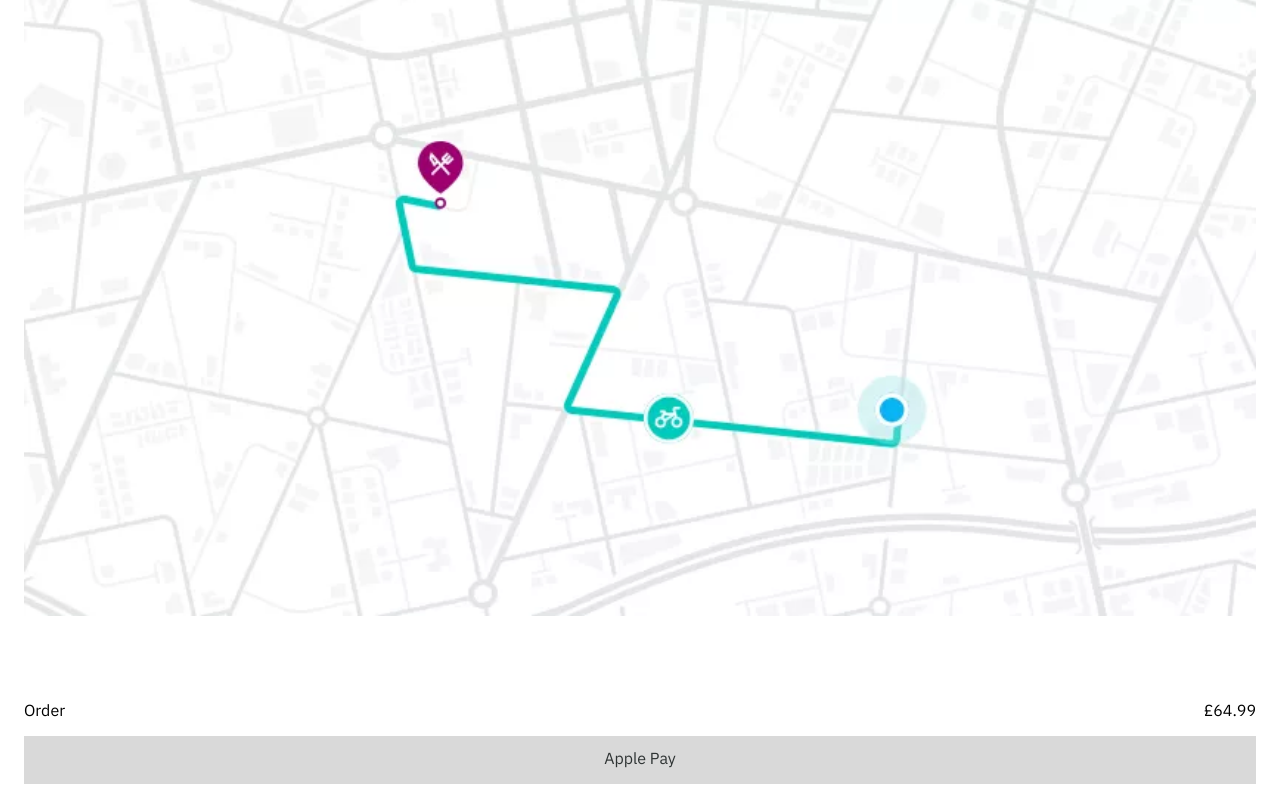
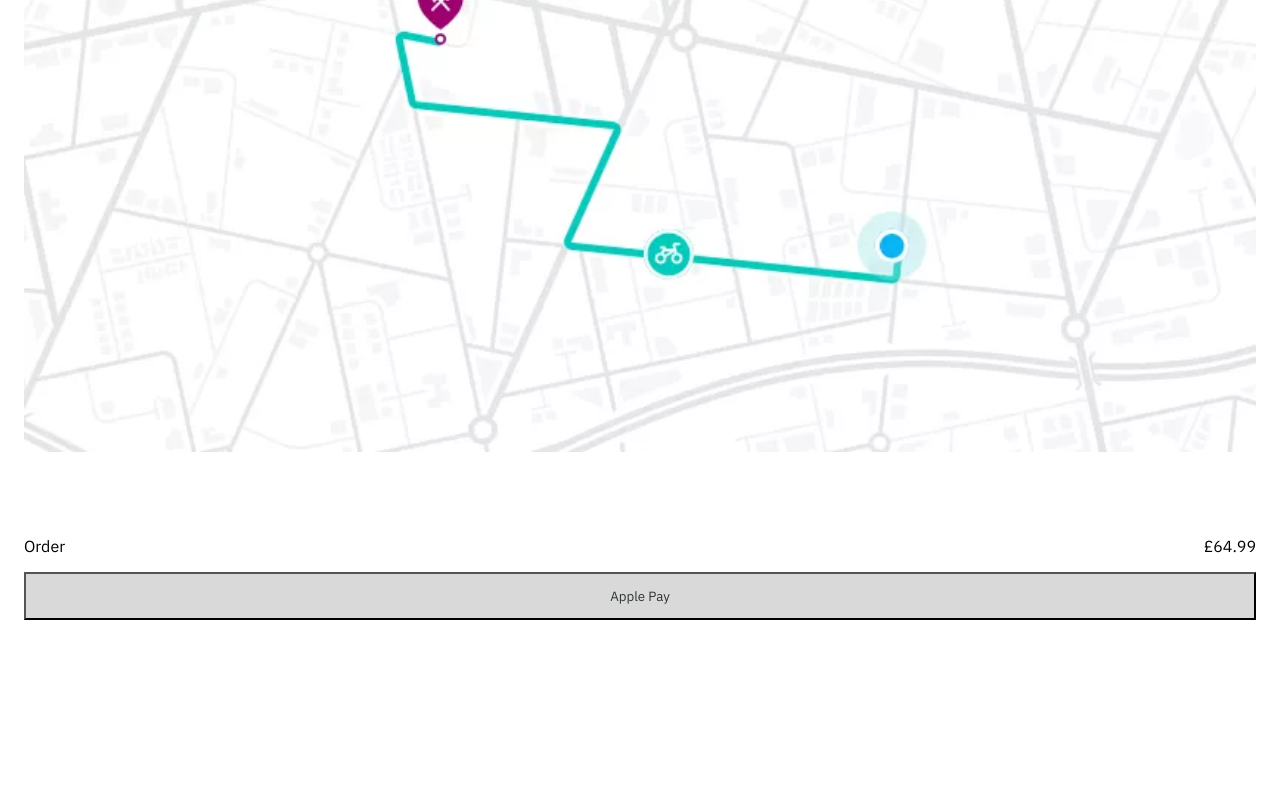
Before and after one commit to calvin-bochynski-ng/hackathon-acabo-client, a React (Create React App) app: page /checkout in a window 1280 px wide. Shown: the part 534-1334 px from the top of the page. After the commit the page ends 1170 px from the top, so only its background shows below. Built offline with nearby package versions, Linux system fonts and the light colour scheme.

Commit message:
add form functionality

```diff
--- a/package.json
+++ b/package.json
@@ -6,7 +6,7 @@
     "@testing-library/jest-dom": "^5.17.0",
     "@testing-library/react": "^13.4.0",
     "@testing-library/user-event": "^13.5.0",
-    "axios": "^1.6.5",
+    "axios": "^1.6.7",
     "react": "^18.2.0",
     "react-dom": "^18.2.0",
     "react-router-dom": "^6.21.3",
--- a/src/component/Checkout/Checkout.js
+++ b/src/component/Checkout/Checkout.js
@@ -2,12 +2,15 @@ import "./Checkout.scss";
 import React from "react";
 import { useState } from "react";
 import { NavLink } from "react-router-dom";
+import axios from "axios";
 import backArrow from "../../assets/icons/arrow-left.svg";
 import map from "../../assets/images/checkout_map.png";
 
 function Checkout() {
   const [state, setState] = useState({
+    gifter: "Billy",
     gift_message: "",
+    gift_status: "",
   });
 
   const handleChanges = (event) => {
@@ -16,6 +19,37 @@ function Checkout() {
       ...state,
       [name]: value,
     });
+  };
+
+  const handleCheckboxChange = (event) => {
+    const { checked } = event.target;
+
+    setState({
+      ...state,
+      gift_status: checked ? "gift" : "",
+    });
+  };
+
+  const submitHandler = async (event) => {
+    event.preventDefault();
+
+    try {
+      const giftMessage = {
+        gift_message: state.gift_message,
+      };
+
+      const response = await axios.post(
+        "http://localhost:8080/gift-message",
+        giftMessage,
+        {
+          headers: {
+            "Content-Type": "application/json",
+          },
+        }
+      );
+    } catch (error) {
+      console.log("Error");
+    }
   };
 
   return (
@@ -54,11 +88,12 @@ function Checkout() {
               id="gift"
               name="gift"
               className="checkout__gift-checkbox"
+              defaultChecked={state.gift_status === "gift"}
             />
           </div>
         </div>
-        <form className="gift">
-          {/* Add submitHandler after you make the backend */}
+        <form className="gift" onSubmit={submitHandler}>
+          {state.gift_status === "gift" && (
             <div className="gift-message--container">
               <p className="gift-message--title">Add a personalised note</p>
               <input
@@ -68,6 +103,7 @@ function Checkout() {
                 onChange={handleChanges}
               />
             </div>
+          )}
           <div className="gift__secret-container">
             <div className="gift__secret-text">
               <p className="gift__secret-title">Keep the gift a surprise?</p>
@@ -81,6 +117,7 @@ function Checkout() {
                 id="gift"
                 name="gift"
                 className="gift__secret-checkbox"
+                checked={state.status === "giftSecret"}
               />
             </div>
           </div>
@@ -93,9 +130,7 @@ function Checkout() {
               <p className="order__price">£64.99</p>
             </div>
             <div className="order__button-container">
-              <a href="/" className="order__button">
-                Apple Pay
-              </a>
+              <button className="order__button">Apple Pay</button>
             </div>
           </div>
         </form>
```
Also changed, not shown: 1 other file (tests, documents, lock files or other folders). Lines whose indentation alone changed are shown as unchanged.
